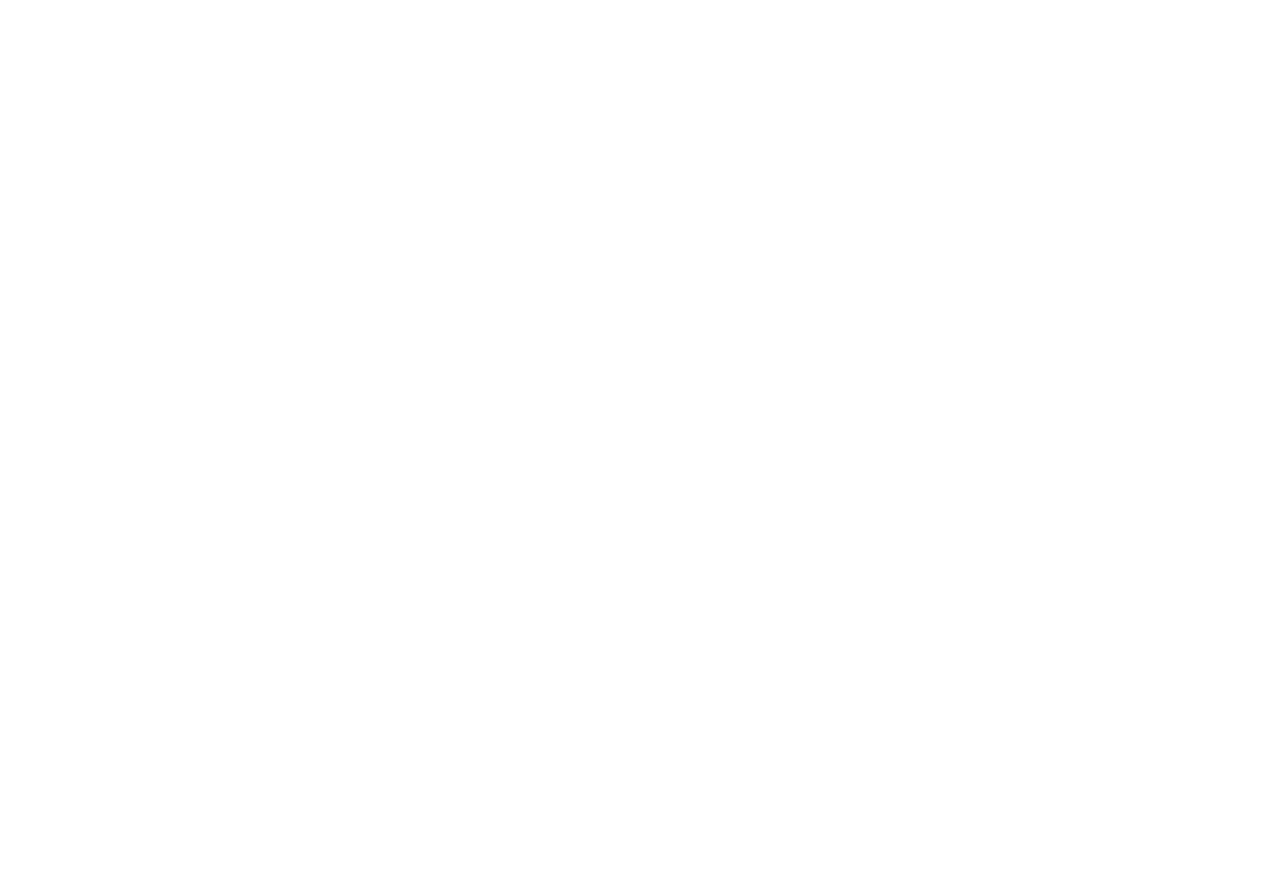
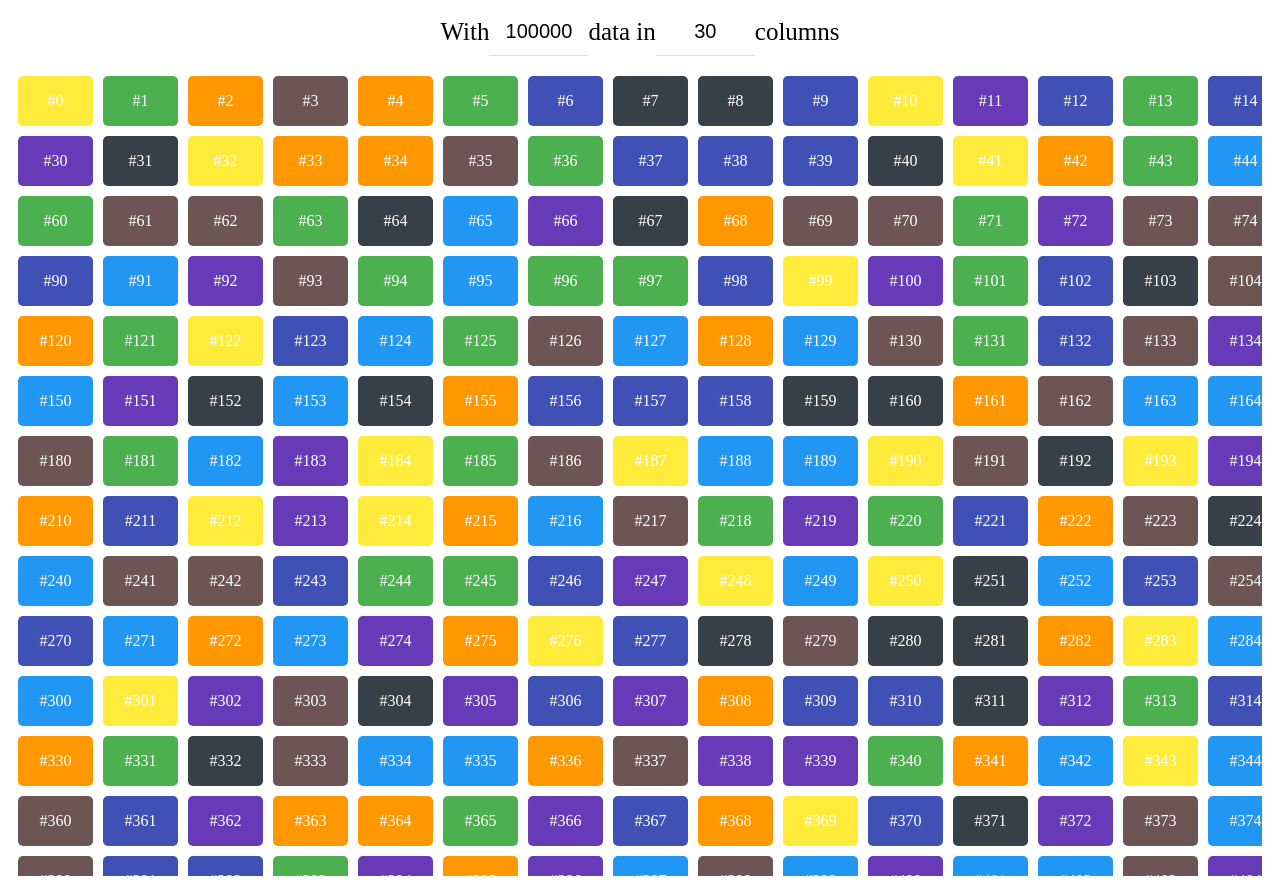
Before and after one commit to PliskoBogdan/test-antagosoft, a Vue app: page / in a window 1280 px wide. Before the commit the page ends 800 px from the top, so only its background shows below. Built offline with nearby package versions, Linux system fonts and the light colour scheme.

Commit message:
feat: add base settings for figure list

```diff
--- a/src/App.vue
+++ b/src/App.vue
@@ -1,5 +1,182 @@
+<style scoped>
+#app {
+}
+.title {
+  margin: 40px;
+  font-size: 30px;
+}
+.popup {
+  position: absolute;
+  border: 1px solid #333;
+  padding: 13px;
+  left: 8px;
+}
+
+.isSelected {
+  border: 3px solid red;
+}
+.rendering-menu input {
+  text-align: center;
+  border: 0;
+  width: 75px;
+  border-bottom: 1px solid #e0e0e0;
+  padding: 12px;
+  font-size: 20px;
+}
+
+.rendering-menu {
+  display: flex;
+  align-items: center;
+  justify-content: center;
+  font-size: 25px;
+}
+
+.collection {
+  margin-top: 20px;
+}
+
+.vue-virtual-collection {
+  margin: 0 auto;
+}
+
+.card {
+  background: #aaa;
+  width: 100%;
+  height: 100%;
+  color: #fff;
+  line-height: 100%;
+  display: flex;
+  justify-content: center;
+  align-items: center;
+  border-radius: 5px;
+}
+.card.color0 {
+  background: rgb(108, 85, 84);
+}
+.card.color1 {
+  background: rgb(255, 235, 59);
+}
+.card.color2 {
+  background: rgb(255, 152, 0);
+}
+.card.color3 {
+  background: rgb(33, 150, 243);
+}
+.card.color4 {
+  background: rgb(55, 64, 70);
+}
+.card.color5 {
+  background: rgb(103, 58, 183);
+}
+.card.color6 {
+  background: rgb(63, 81, 181);
+}
+.card.color7 {
+  background: rgb(76, 175, 80);
+}
+</style>
+
 <template>
   <div id="app">
-
+    <div v-if="selectedItem.id" class="popup">
+      <div>Element: {{ selectedItem.text }}</div>
+      <div>Color: {{ colorHashByColorName[selectedItem.color] }}</div>
+    </div>
+    <div class="rendering-menu">
+      With <input v-model="amount" /> data in <input v-model="line" /> columns
+    </div>
+    <div class="collection">
+      <GraphicalObjectsList
+        :cellSizeAndPositionGetter="cellSizeAndPositionGetter"
+        :collection="items"
+        :height="800"
+        :width="width"
+      >
+        <div
+          slot="cell"
+          slot-scope="props"
+          :class="[
+            'card',
+            props.data.color,
+            { isSelected: props.data.id === selectedItem.id },
+          ]"
+          @click="onSelectItem(props.data)"
+        >
+          {{ props.data.text }}
+        </div>
+      </GraphicalObjectsList>
+    </div>
   </div>
 </template>
+
+<script>
+import GraphicalObjectsList from "@/components/GraphicalObjectsList.vue";
+
+export default {
+  name: "App",
+
+  components: { GraphicalObjectsList },
+
+  data() {
+    return {
+      amount: "100000",
+      line: "30",
+      selectedItem: {
+        id: "",
+        color: "",
+      },
+      width:
+        (document.body.clientWidth || document.documentElement.clientWidth) -
+        20,
+    };
+  },
+  computed: {
+    colorHashByColorName() {
+      return {
+        color0: "rgb(108, 85, 84)",
+        color1: "rgb(255, 235, 59)",
+        color2: "rgb(255, 152, 0)",
+        color3: "rgb(33, 150, 243)",
+        color4: "rgb(55, 64, 70)",
+        color5: "rgb(103, 58, 183)",
+        color6: "rgb(63, 81, 181)",
+        color7: "rgb(76, 175, 80)",
+      };
+    },
+    items() {
+      const amount = +this.amount;
+      const line = +this.line;
+      const columnHeight = new Array(line).fill(0);
+      return new Array(amount).fill(1).map((_, index) => {
+        const column = index % line;
+        const height = 50;
+        const result = {
+          data: {
+            id: Math.random(),
+            text: `#${index}`,
+            color: this.getRandomColor(),
+          },
+          height,
+          width: 75,
+          x: column * 85,
+          y: columnHeight[column],
+        };
+        columnHeight[column] += height + 10;
+        return result;
+      });
+    },
+  },
+  methods: {
+    onSelectItem(item) {
+      this.selectedItem = item;
+    },
+    cellSizeAndPositionGetter(item, index) {
+      const { data, ...sizeAndPosition } = item;
+      return sizeAndPosition;
+    },
+    getRandomColor() {
+      return "color" + parseInt(Math.random() * 8);
+    },
+  },
+};
+</script>
```
